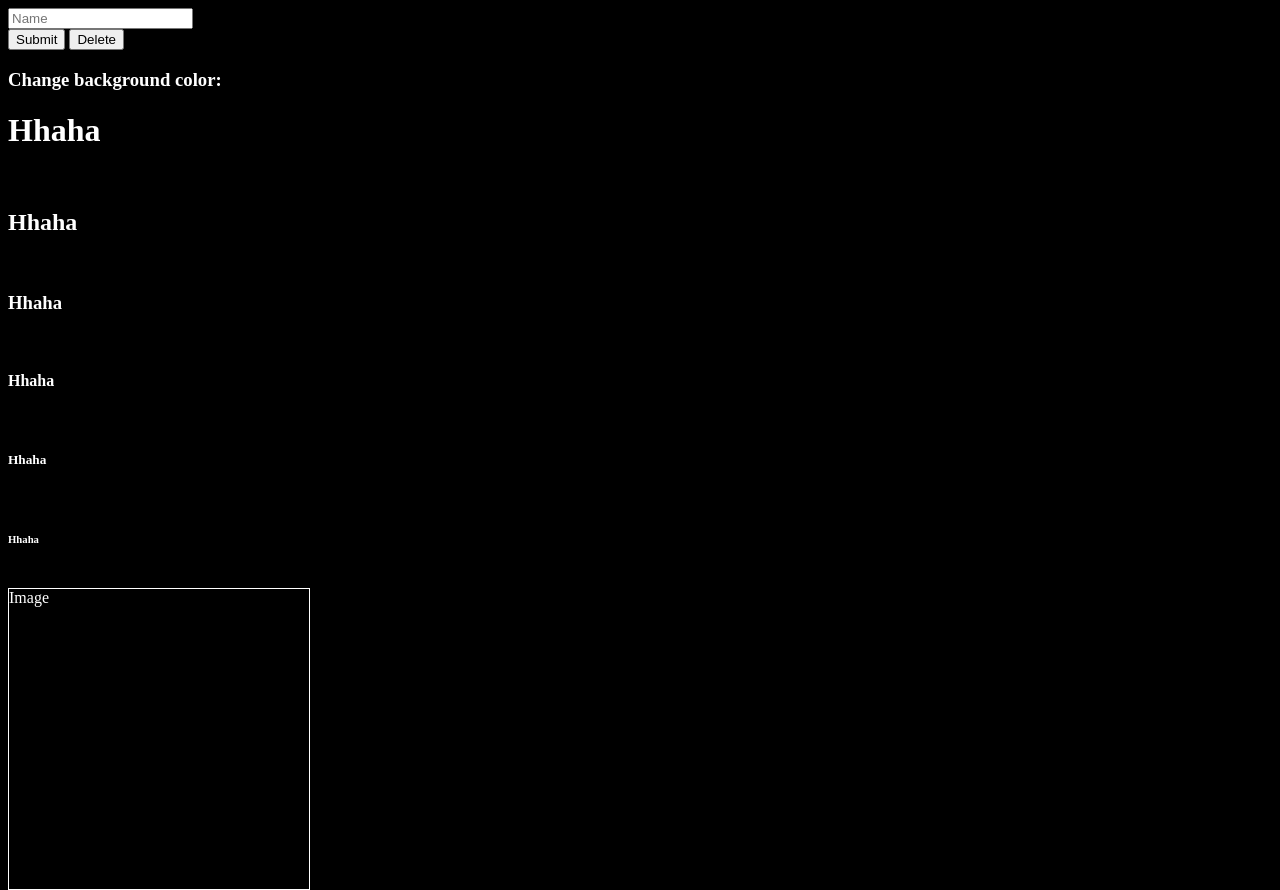
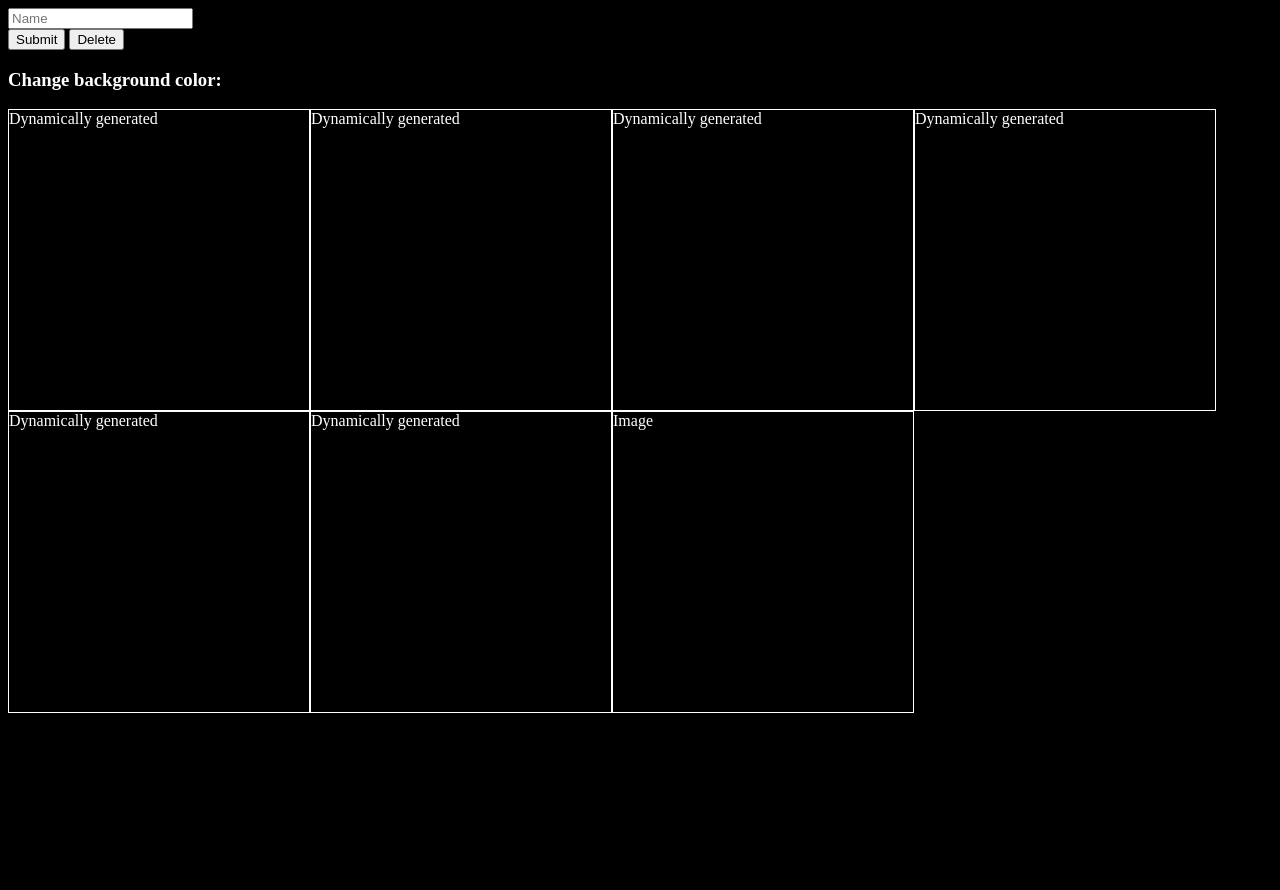
Before and after one commit to 3phase/tues-workshop-wd-2017-2018, a plain HTML site: page index.html in a window 1280 px wide. After the commit the page ends 800 px from the top, so only its background shows below. Drawn offline with nearby package versions, Linux system fonts and the light colour scheme.

Commit message:
Dynamically generated color changers

```diff
--- a/index.html
+++ b/index.html
@@ -40,7 +40,8 @@
 		});
 
 		for (i = 1; i <= 6; i++) {
-			$(".color-changers").append("<h"+i+">Hhaha</h"+i+"><br>");
+			$(".color-changers").append("<div class=\"change-color\" data-attr-color=\"" + i + i + i + "\">Dynamically generated</div>");
+
 		}
 
 		$(".change-color").on("click", function() {
```
